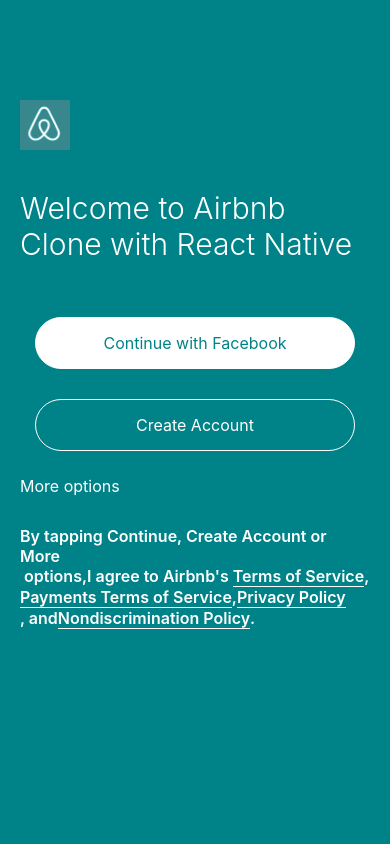
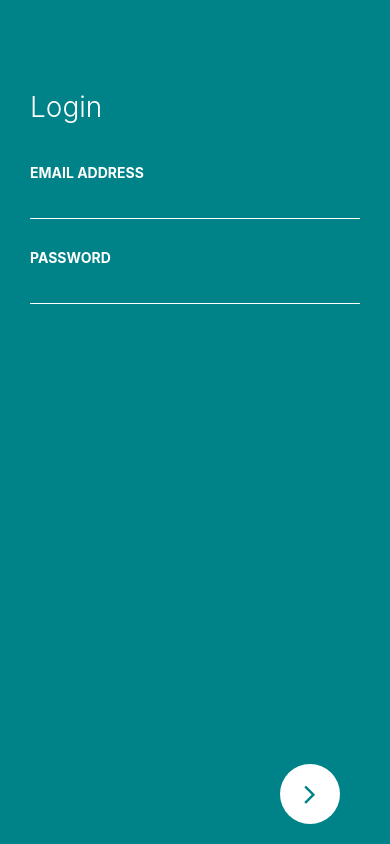
Before and after one commit to boamatule/airbnbclone, a React Native app: screen / in a window 390 px wide. Built offline with nearby package versions, Linux system fonts and the light colour scheme.

Commit message:
Build Login functionalities. WIP

```diff
--- a/App.js
+++ b/App.js
@@ -1,10 +1,10 @@
 import React, { Component } from "react";
 import { Platform, StyleSheet, Text, View } from "react-native";
 import LoggedOut from "./src/screens/LoggedOut";
-
+import Login from "./src/screens/Login";
 
 export default class App extends Component {
   render() {
-    return <LoggedOut />;
+    return <Login />;
   }
 }
--- /dev/null
+++ b/src/components/InputField.js
@@ -0,0 +1,67 @@
+import React, { Component } from "react";
+import { PropTypes } from "prop-types";
+import {
+  View,
+  Text,
+  StyleSheet,
+  TextInput,
+  TouchableOpacity,
+} from "react-native";
+
+import colors from '../styles/colors'
+
+export default class InputField extends Component {
+  render() {
+    const {
+      labelText,
+      labelTextSize,
+      labelColor,
+      textColor,
+      borderBottomColor,
+      inputType,
+      customStyle
+    } = this.props;
+    const color = labelColor || colors.white;
+    const fontSize = labelTextSize || 14;
+    const inputColor = textColor || colors.white;
+    const borderBottom = borderBottomColor || "transparent";
+
+    return (
+        <View style={[customStyle, styles.wrapper]}>
+          <Text style={[{ color, fontSize }, styles.label]}>{labelText}</Text>
+          <TextInput
+            autoCorrect={false}
+            style={[
+              { color: inputColor, borderBottomColor: borderBottom },
+              styles.inputField
+            ]}
+            secureTextEntry={inputType === "password"}
+          />
+        </View>
+      );
+    }
+  }
+
+  InputField.PropTypes = {
+    labelText: PropTypes.string.isRequired,
+    labelTextSize: PropTypes.number,
+    labelColor: PropTypes.string,
+    textColor: PropTypes.string,
+    borderBottomColor: PropTypes.string,
+    inputType: PropTypes.string.isRequired,
+    customStyle: PropTypes.object,
+  };
+
+const styles = StyleSheet.create({
+  wrapper: {
+    display: "flex"
+  },
+  label: {
+    fontWeight: "700", marginBottom: 10
+  },
+  inputField: {
+    borderBottomWidth: 1,
+    paddingTop: 5,
+    paddingBottom: 5
+  }
+});
--- /dev/null
+++ b/src/components/buttons/NextArrowButton.js
@@ -0,0 +1,48 @@
+import React, { Component}  from 'react';
+import { PropTypes} from 'prop-types';
+import Icon from 'react-native-vector-icons/FontAwesome';
+import {
+  TouchableHighlight,
+  StyleSheet,
+} from 'react-native';
+
+import colors from '../../styles/colors';
+
+export default class NextArrowButton extends Component {
+  render() {
+    const { disabled } = this.props;
+    const opacityStyle = disabled ? { backgroundColor: 'rgba(255, 255, 255,0.2)'} : { backgroundColor: 'rgba(255, 255, 255,0.6)'}
+    return (
+      <TouchableHighlight
+        style={[opacityStyle, styles.button]}>
+        <Icon
+          name="angle-right"
+          color={colors.green01}
+          size={32}
+          style={StyleSheet.icon}
+          />
+      </TouchableHighlight>
+    )
+  }
+}
+
+const styles = StyleSheet.create({
+  buttonWrapper: {
+    alignItems: "flex-end",
+    right: 20,
+    bottom: 20,
+    paddingTop: 0
+  },
+  button: {
+    alignItems: "center",
+    justifyContent: "center",
+    borderRadius: 50,
+    width: 60,
+    height: 60,
+    backgroundColor: colors.white
+  },
+  icon: {
+    marginRight: -2,
+    marginTop: -2
+  }
+})
--- /dev/null
+++ b/src/screens/Login.js
@@ -0,0 +1,84 @@
+import React, { Component} from "react";
+import { PropTypes } from "prop-types";
+import {
+  View,
+  Text,
+  KeyboardAvoidingView,
+  ScrollView,
+  StyleSheet,
+} from "react-native";
+import colors from "../styles/colors";
+import InputField from "../components/InputField";
+import NextArrowButton from "../components/buttons/NextArrowButton";
+
+
+export default class Login extends Component {
+  handleNextButton() {
+    alert("Next Button Press")
+  }
+  render() {
+    return (
+      <KeyboardAvoidingView style={[styles.avoidView, styles.wrapper]}  behavior="padding">
+        <View style={styles.scrollViewWrapper}>
+          <ScrollView style={styles.scrollView}>
+            <Text style={styles.loginHeader}>Login</Text>
+            <InputField
+              labelText="EMAIL ADDRESS"
+              labelTextSize={14}
+              labelColor={colors.white}
+              textColor={colors.white}
+              borderBottomColor={colors.white}
+              inputType="email"
+              customStyle={{marginBottom:30}}
+
+            />
+            <InputField
+              labelText="PASSWORD"
+              labelTextSize={14}
+              labelColor={colors.white}
+              textColor={colors.white}
+              borderBottomColor={colors.white}
+              inputType="password"
+              customStyle={{marginBottom:30}}
+
+            />
+          </ScrollView>
+          </View>
+            <View style={styles.nextButton}>
+              <NextArrowButton
+                handleNextButton={this.handleNextButton}
+            />
+         </View>
+       </KeyboardAvoidingView>
+    );
+  }
+}
+
+const styles = StyleSheet.create({
+  wrapper: {
+    display: "flex",
+    flex: 1,
+    backgroundColor: "#008388"
+  },
+  scrollViewWrapper: {
+    marginTop: 70,
+    flex: 1
+  },
+  avoidView: {
+    paddingLeft: 30,
+    paddingRight: 30,
+    paddingTop: 20,
+    flex:1
+   },
+  loginHeader: {
+    fontSize: 28,
+    color: colors.white,
+    fontWeight: "300",
+    marginBottom: 40
+  },
+    nextButton: {
+      alignItems: 'flex-end',
+      right: 20,
+      bottom: 20
+    }
+  });
```
Also changed, not shown: src/img/splash.png (added).
